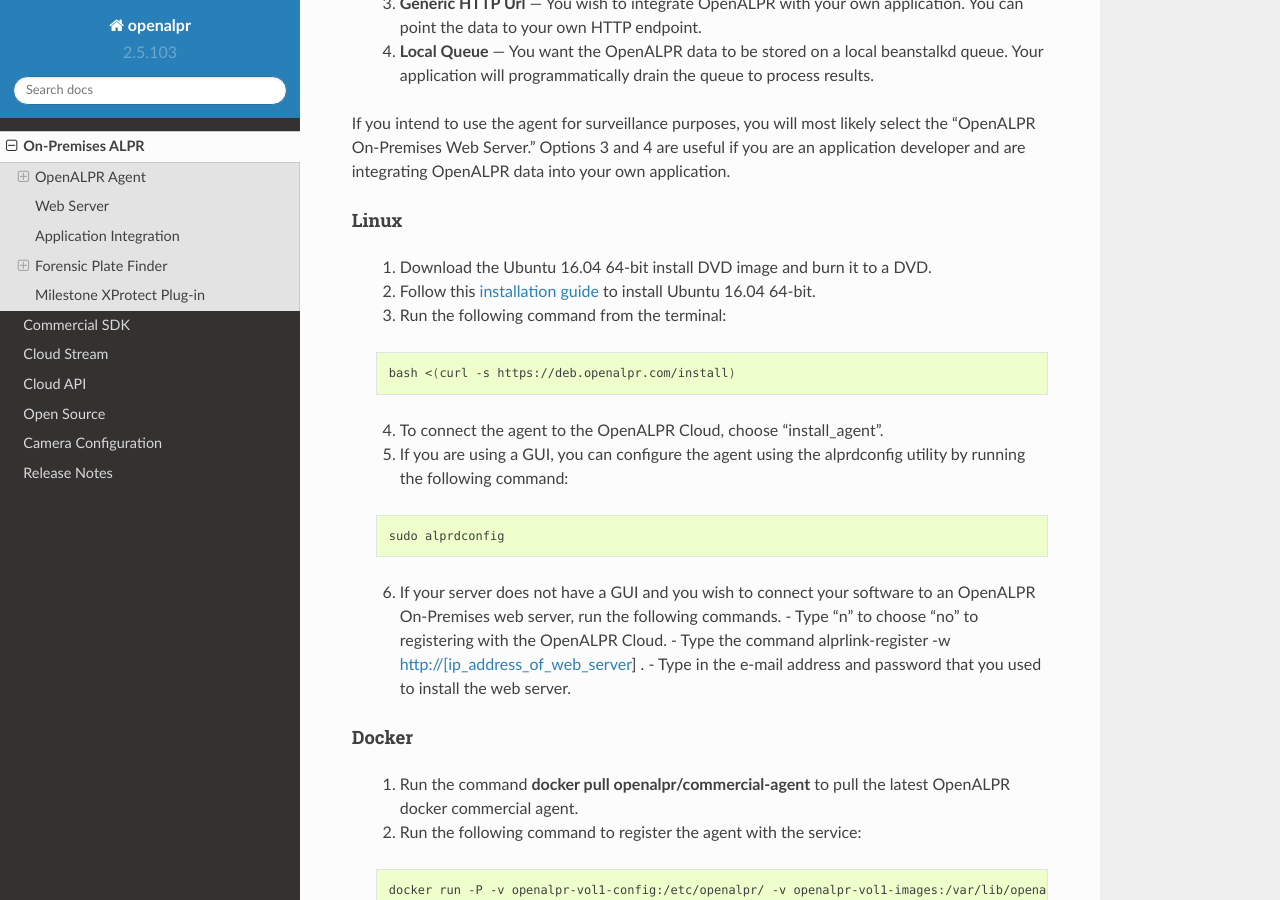
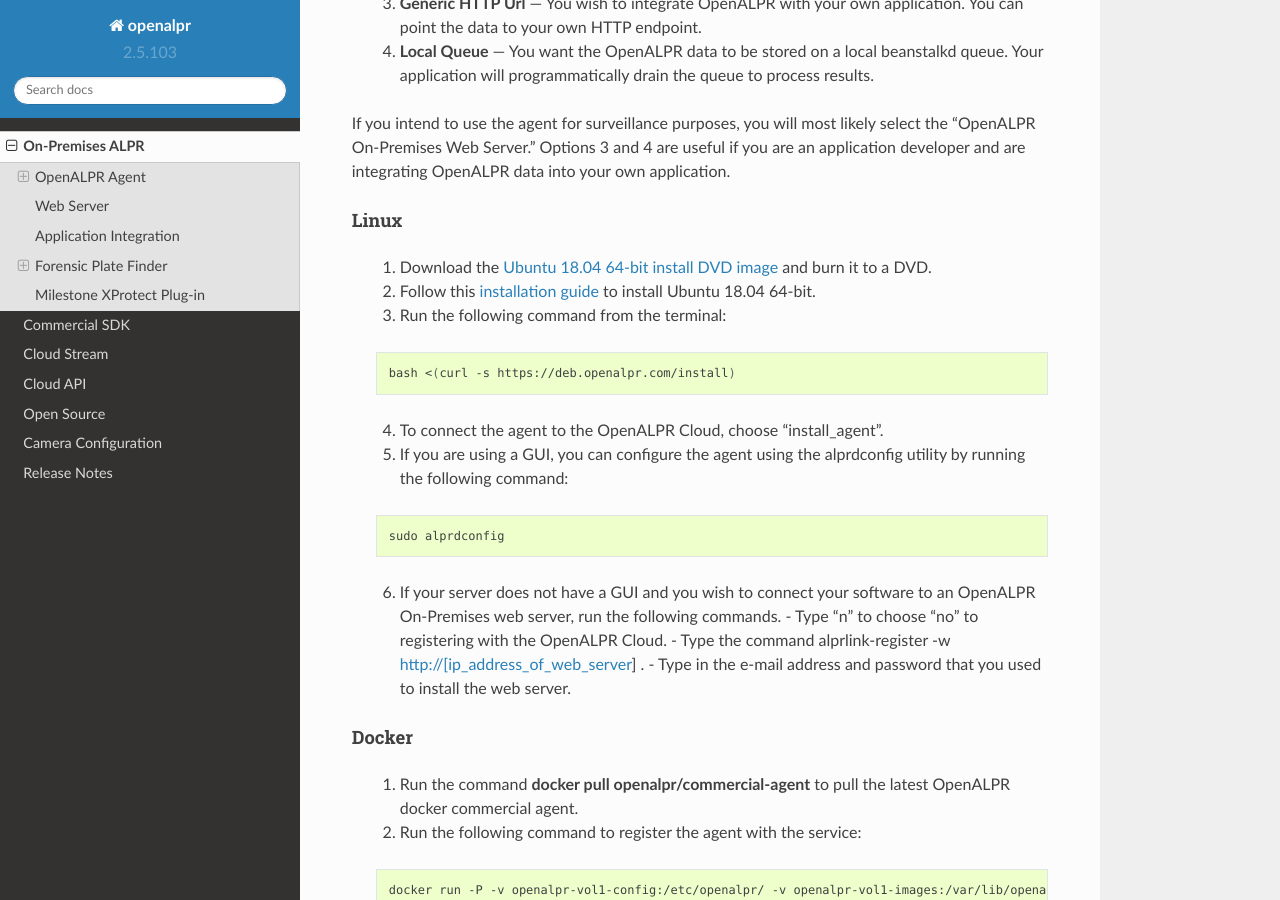
Before and after one commit to openalpr/doc, a Sphinx documentation site: the page built from source/on_premises.rst, in a window 1280 px wide and 900 px high, scrolled down 3012 px. Built offline with Sphinx 7.4.7 and the Read the Docs theme 2.0.0, drawn with Linux system fonts in a browser that asks for light colours.

```diff
--- a/source/on_premises.rst
+++ b/source/on_premises.rst
@@ -107,8 +107,8 @@ and are integrating OpenALPR data into your own application.
 Linux
 .........
 
-  1. Download the Ubuntu 16.04 64-bit install DVD image and burn it to a DVD.
-  2. Follow this `installation guide <http://www.ubuntu.com/download/desktop/install-ubuntu-desktop>`_ to install Ubuntu 16.04 64-bit.
+  1. Download the `Ubuntu 18.04 64-bit install DVD image <http://releases.ubuntu.com/18.04/>`_ and burn it to a DVD.
+  2. Follow this `installation guide <http://www.ubuntu.com/download/desktop/install-ubuntu-desktop>`_ to install Ubuntu 18.04 64-bit.
   3. Run the following command from the terminal:
 
   .. code-block:: bash
```
Also changed, not shown: source/cloud_stream.rst (+4 -4 lines), 1 other file.
